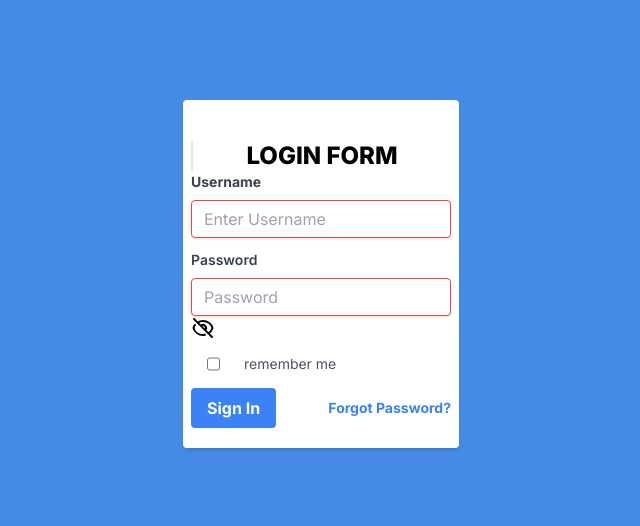
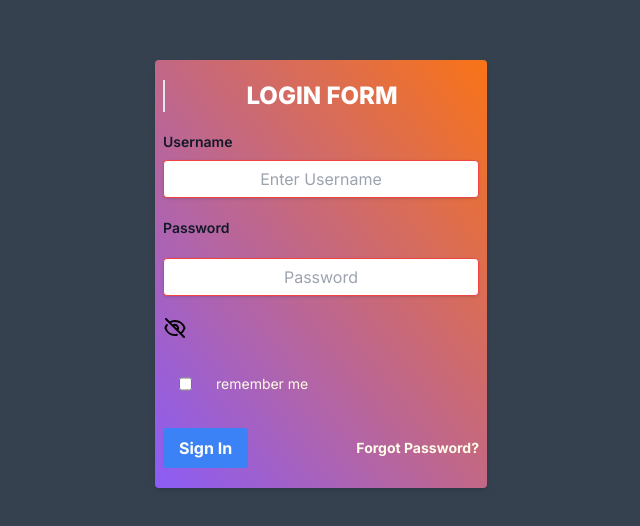
Before and after one commit to mconrejas/project-frontend, a Next.js app: page / in a window 1280 px wide. Shown: the part 116-642 px from the top of the page, without its empty margins (319-959 px from the left). Built offline with nearby package versions, Linux system fonts and the light colour scheme.

Commit message:
05/09/23

```diff
--- a/app/api/auth/[...nextauth].ts
+++ b/app/api/auth/[...nextauth].ts
@@ -1,56 +1,56 @@
-// import  CredentialsProvider  from "next-auth/providers/credentials";
-// import NextAuth, {NextAuthOptions } from "next-auth"
-// import { METHODS } from "http";
-// export const authOptions:NextAuthOptions = {
-//   // Configure one or more authentication providers
-//   providers: [
-//     // ...add more providers here
-//     CredentialsProvider({
-//         // The name to display on the sign in form (e.g. "Sign in with...")
-//         name: "Credentials",
-//         // `credentials` is used to generate a form on the sign in page.
-//         // You can specify which fields should be submitted, by adding keys to the `credentials` object.
-//         // e.g. domain, username, password, 2FA token, etc.
-//         // You can pass any HTML attribute to the <input> tag through the object.
-//         credentials: {
-//           username: { label: "Username", type: "text", placeholder: "jsmith" },
-//           password: { label: "Password", type: "password" }
-//         },
-//         async authorize(credentials, req) {
+import  CredentialsProvider  from "next-auth/providers/credentials";
+import NextAuth, {NextAuthOptions } from "next-auth"
+import { METHODS } from "http";
+export const authOptions:NextAuthOptions = {
+  // Configure one or more authentication providers
+  providers: [
+    // ...add more providers here
+    CredentialsProvider({
+        // The name to display on the sign in form (e.g. "Sign in with...")
+        name: "Credentials",
+        // `credentials` is used to generate a form on the sign in page.
+        // You can specify which fields should be submitted, by adding keys to the `credentials` object.
+        // e.g. domain, username, password, 2FA token, etc.
+        // You can pass any HTML attribute to the <input> tag through the object.
+        credentials: {
+          username: { label: "Username", type: "text", placeholder: "jsmith" },
+          password: { label: "Password", type: "password" }
+        },
+        async authorize(credentials, req) {
 
-//             const {username,password}=credentials as any;
-//             const res = await fetch("http://localhost:3000/auth/login", {
+            const {username,password}=credentials as any;
+            const res = await fetch("http://localhost:3000/auth/login", {
 
-//             method: "POST",
+            method: "POST",
 
-//             headers: {
-//                 "Content-Type": "application/json",
-//             },
-//             body: JSON.stringify({
-//                 username,
-//                 password,
-//             }),
+            headers: {
+                "Content-Type": "application/json",
+            },
+            body: JSON.stringify({
+                username,
+                password,
+            }),
 
-//       });
+      });
 
-//      const user = await res.json();
+     const user = await res.json();
 
 
-//      if (res.ok && user) {
-//         return user;
-//       }
-//       else return null;
+     if (res.ok && user) {
+        return user;
+      }
+      else return null;
 
-//      },
+     },
 
-//     }),
-//  ],
+    }),
+ ],
 
-// session:{
-// strategy:"jwt"
-// }
+session:{
+strategy:"jwt"
+}
 
-// };
+};
 
 
-// export default NextAuth(authOptions);
+export default NextAuth(authOptions);
--- a/app/components/Login.tsx
+++ b/app/components/Login.tsx
@@ -10,41 +10,34 @@ export default function App() {
 
 
 
-<div className=" ">
+<div>
 
-         <form className=" mx-auto  bg-white shadow-md rounded w-15 px-2 pt-10 pb-5 mb-5">
-         <div className="text-2xl font-extrabold border-l-2 text-center ">LOGIN FORM</div>
+         <form className="bg-gradient-to-tr from-violet-500 to-orange-500 shadow-md rounded w-15 px-2 pt-5 pb-5 mb-5 space-y-5 ">
+         <div className="text-2xl font-extrabold text-white border-l-2 text-center ">LOGIN FORM</div>
             <div className="mb-3">
 
-                <label className="block text-gray-700 text-sm font-bold mb-2" >Username</label>
-                <input className="shadow appearance-none border border-red-500 rounded w-full py-2 px-3 text-gray-700 leading-tight focus:outline-none focus:shadow-outline" id="username" type="text" placeholder="Enter Username"></input>
+                <label className="block text-gray-900 text-sm font-semibold mb-2" >Username</label>
+                <input className="text-center shadow appearance-none placeholder border border-red-500 rounded w-full py-2 px-3 text-gray-700 leading-tight focus:outline-none focus:shadow-outline" id="username" type="text" placeholder="Enter Username"></input>
 
             </div>
+            <label className="block text-gray-900 text-sm font-semibold mb-2" >Password</label>
+                <input className="text-md  text-center shadow appearance-none placeholder border border-red-500 rounded w-full py-2 px-10 text-gray-700 leading-tight focus:outline-none focus:shadow-outline" id="username" type="text" placeholder="Password"></input>
 
             <div>
-            <label className="block text-gray-700 text-sm font-semibold mb-2" >Password</label>
-                <input className="shadow appearance-none border border-red-500 rounded w-full py-2 px-3 text-gray-700 leading-tight focus:outline-none focus:shadow-outline" id="username" type="text" placeholder="Password">
-                    {/* <svg className="w-6 h-6" fill="none" stroke="currentColor" viewBox="0 0 24 24"
-                            xmlns="http://www.w3.org/2000/svg">
-                            <path stroke-linecap="round" stroke-linejoin="round" stroke-width="2"
-                            d="M13.875 18.825A10.05 10.05 0 0112 19c-4.478 0-8.268-2.943-9.543-7a9.97 9.97 0 011.563-3.029m5.858.908a3 3 0 114.243 4.243M9.878 9.878l4.242 4.242M9.88 9.88l-3.29-3.29m7.532 7.532l3.29 3.29M3 3l3.59 3.59m0 0A9.953 9.953 0 0112 5c4.478 0 8.268 2.943 9.543 7a10.025 10.025 0 01-4.132 5.411m0 0L21 21">
-                        </path>
-                    </svg> */}
-                </input>
-
+           <div x-show="!isVisible"                                                                               >
             <svg className="w-6 h-6" fill="none" stroke="currentColor" viewBox="0 0 24 24"
-
               xmlns="http://www.w3.org/2000/svg">
               <path stroke-linecap="round" stroke-linejoin="round" stroke-width="2"
                 d="M13.875 18.825A10.05 10.05 0 0112 19c-4.478 0-8.268-2.943-9.543-7a9.97 9.97 0 011.563-3.029m5.858.908a3 3 0 114.243 4.243M9.878 9.878l4.242 4.242M9.88 9.88l-3.29-3.29m7.532 7.532l3.29 3.29M3 3l3.59 3.59m0 0A9.953 9.953 0 0112 5c4.478 0 8.268 2.943 9.543 7a10.025 10.025 0 01-4.132 5.411m0 0L21 21">
               </path>
               </svg>
               </div>
+           </div>
 
             <div className="flex items-center justify-between">
                 <div className="flex items-center">
                     <input type="checkbox" className="h-4 m-4 text-blue-300 rounded"/>
-                    <label htmlFor="" className="ml-2 text-sm text-gray-600">remember me</label>
+                    <label htmlFor="" className="ml-2 text-sm text-yellow-50 ">remember me</label>
                </div>
             </div>
 
@@ -54,8 +47,9 @@ export default function App() {
 
                 <button className="bg-blue-500 hover:bg-blue-700 text-white font-bold py-2 px-4 rounded focus:outline-none focus:shadow-outline" type="button">
                 Sign In
+
                 </button>
-                <a className="inline-block align-baseline font-bold text-sm text-blue-500 hover:text-blue-800" href="#">
+                <a className="inline-block align-baseline font-bold text-sm text-yellow-50 hover:text-blue-800" href="#">
                 Forgot Password?
                 </a>
             </div>
--- a/app/globals.css
+++ b/app/globals.css
@@ -18,7 +18,7 @@
 
 body {
   color: rgb(var(--foreground-rgb));
-  background-color: #468ce7;
+  background-color: #364150;
 
 
 }
```
Lines whose indentation alone changed are shown as unchanged.
